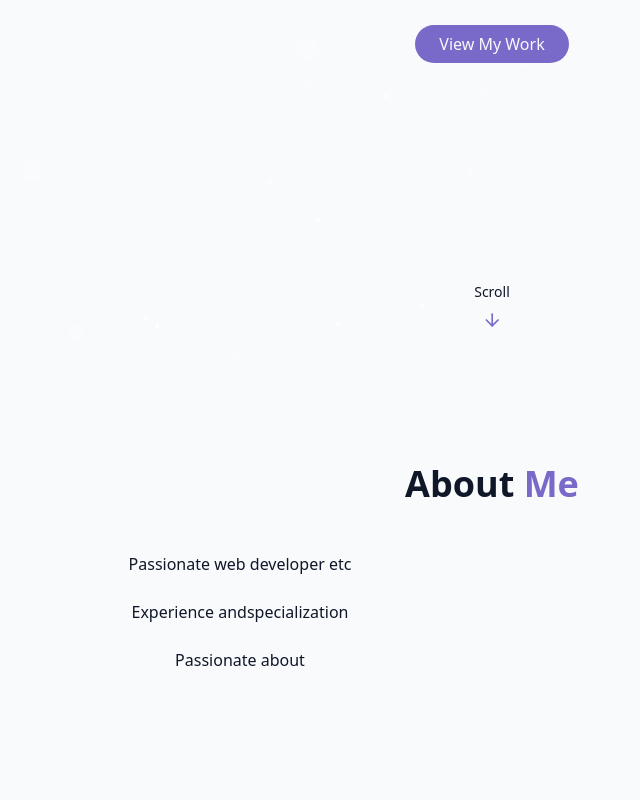
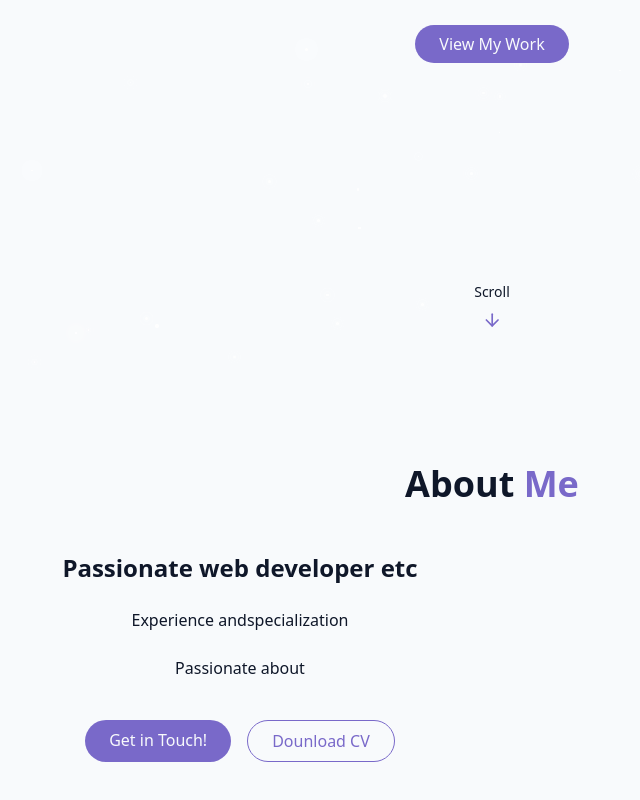
Before and after one commit to iancorbett/reactPortfolio, a React (Vite) app: page / in a window 1280 px wide. Shown: the part 432-1232 px from the top of the page, without its empty margins (148-788 px from the left). Before the commit the page ends 1200 px from the top, so only its background shows below. Built offline with nearby package versions, Linux system fonts and the light colour scheme.

Commit message:
download cv

```diff
--- a/src/components/AboutSection.jsx
+++ b/src/components/AboutSection.jsx
@@ -10,17 +10,28 @@
 
             <div className="grid grid-cols-1 md:grid-cols-2 gap-12 items-center">
                 <div className="space-y-6">
-                    <h3>
+                    <h3 className="text-2xl font-semibold">
                         Passionate web developer etc
                     </h3>
 
-                    <p>
+                    <p className="text-muted-foreground">
                         Experience andspecialization
                     </p>
 
-                    <p>
+                    <p className="text-muted-foreground">
                         Passionate about
                     </p>
+
+                    <div className="flex flex-col sm:flex-row gap-4 pt-4 justify-center">
+                        <a href="#contact" className="cosmic-button">
+                            Get in Touch!
+                        </a>
+
+                        <a href="" className="px-6 py-2 rounded-full border border-primary text-primary hover:bg-primary/10 transition-colors duration-300">
+                            Dounload CV
+                        </a>
+
+                    </div>
                 </div>
 
                 <div>
```
